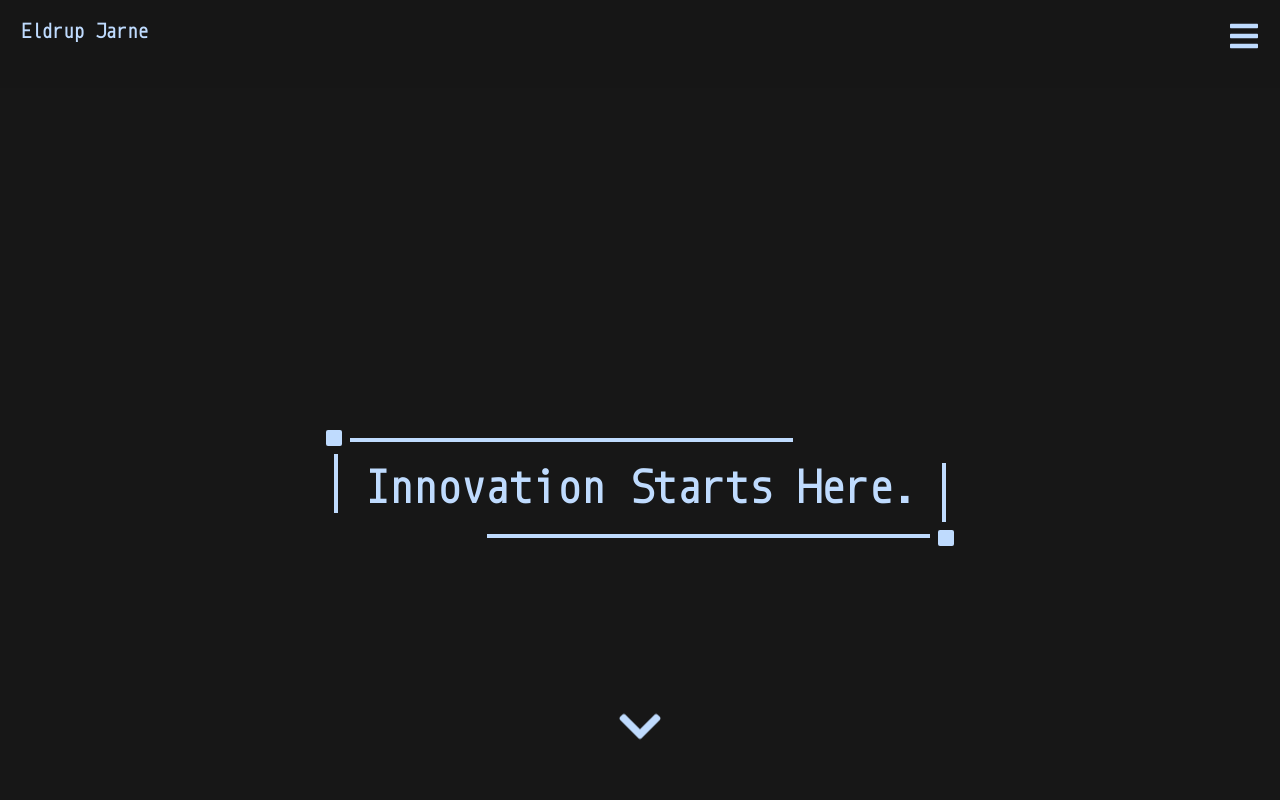
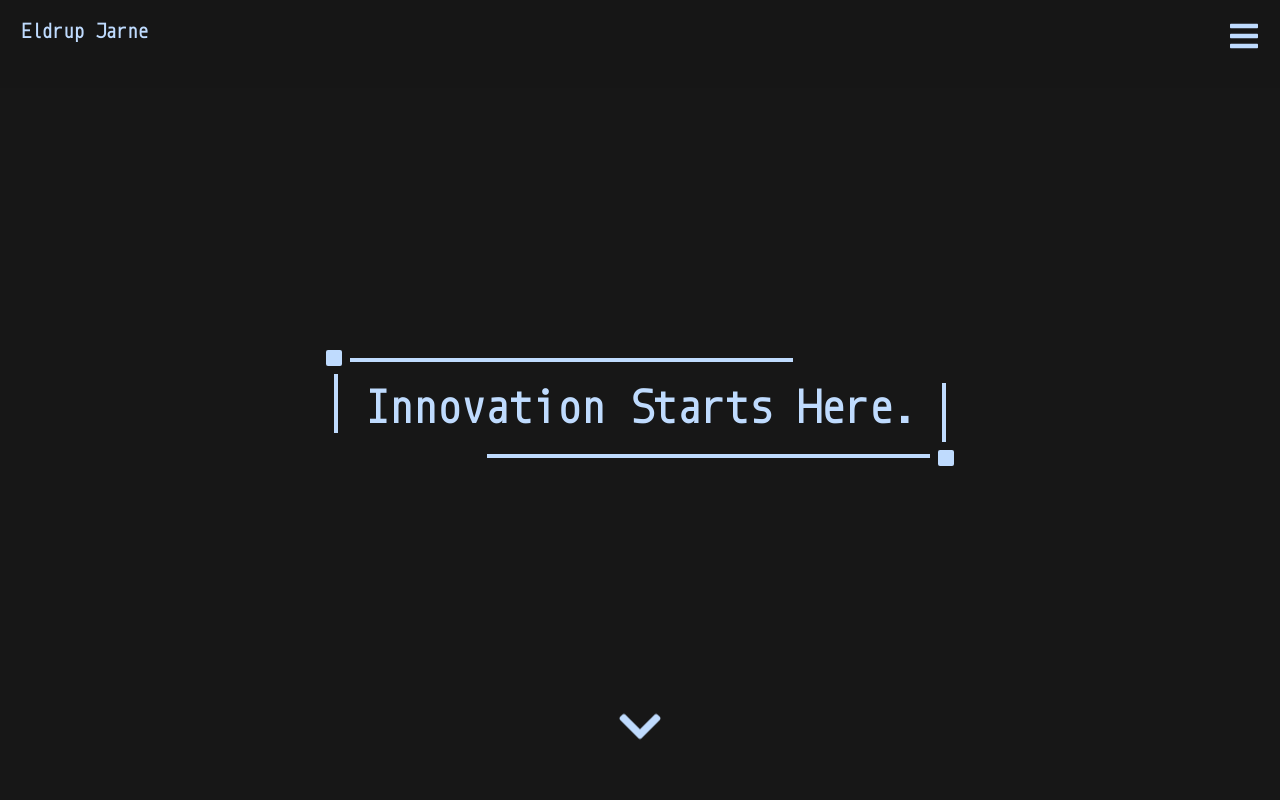
Before and after one commit to jarneke/portfilio_wpl, a Next.js app: page / in a window 1280 px wide. Shown: the top 800 px of the page. Built offline with nearby package versions, Linux system fonts and the light colour scheme; no server answers; the database is empty.

Commit message:
Adjust margin in MainPageStartupHeader for better alignment

```diff
--- a/src/components/MainPageStartupHeader.tsx
+++ b/src/components/MainPageStartupHeader.tsx
@@ -70,8 +70,8 @@ export default function MainPageStartupHeader() {
   });
 
   return (
-    <div className="h-screen flex justify-center items-center overflow-x-hidden">
-      <div className="relative p-6 text-4xl font-black">
+    <div className="h-screen flex justify-center items-center overflow-x-hidden -mt-20">
+      <div className="relative p-6 text-4xl font-black ">
         <div
           onClick={() => {
             setRandomWord(
```
